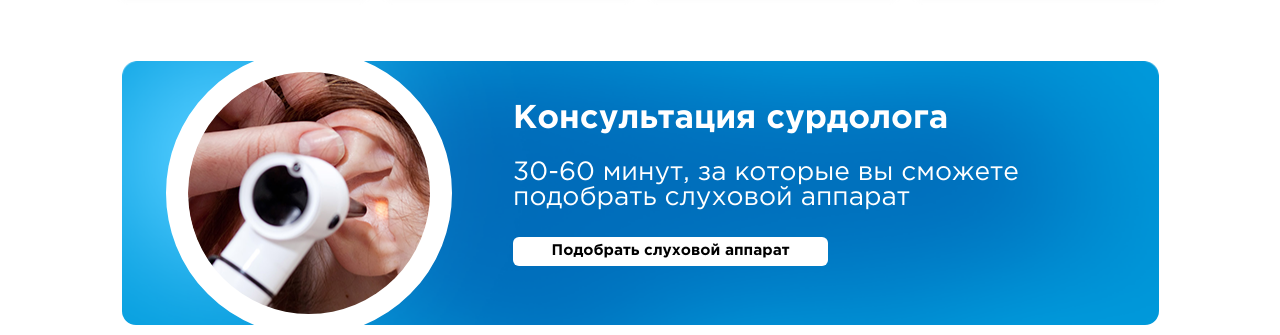
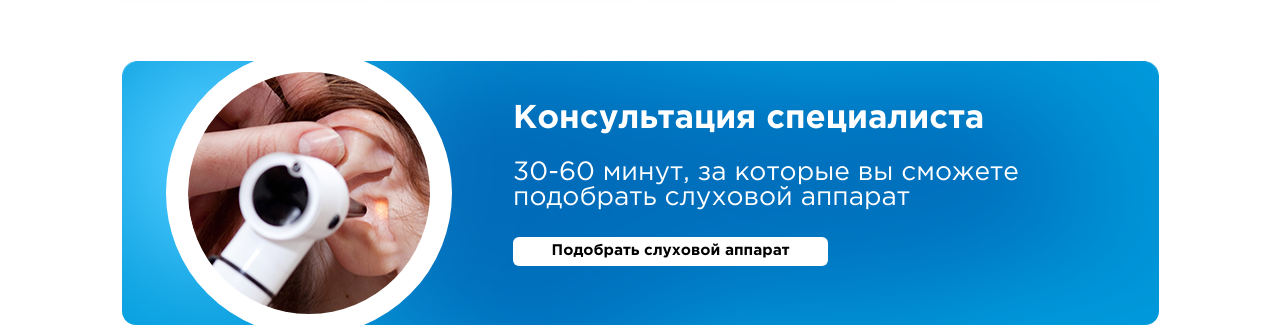
Before and after one commit to sehrun/widex, a PHP site: page /page2.php in a window 1280 px wide. Shown: the part 1789-2124 px from the top of the page. Run offline with PHP 8.4, Linux system fonts and the light colour scheme; some libraries are stand-ins or nearby versions.

Commit message:
Update page2.php

```diff
--- a/page2.php
+++ b/page2.php
@@ -176,7 +176,7 @@
 			<div class="pa44" style="background-image:url('assets/img/41.png')"></div>
 		</div>
 		<div class="pa42">
-			<h3>Консультация сурдолога</h3>
+			<h3>Консультация специалиста</h3>
 			<p>30-60 минут, за которые вы сможете подобрать слуховой аппарат</p>
 			<div class="pa43">Подобрать слуховой аппарат</div>
 		</div>
```
